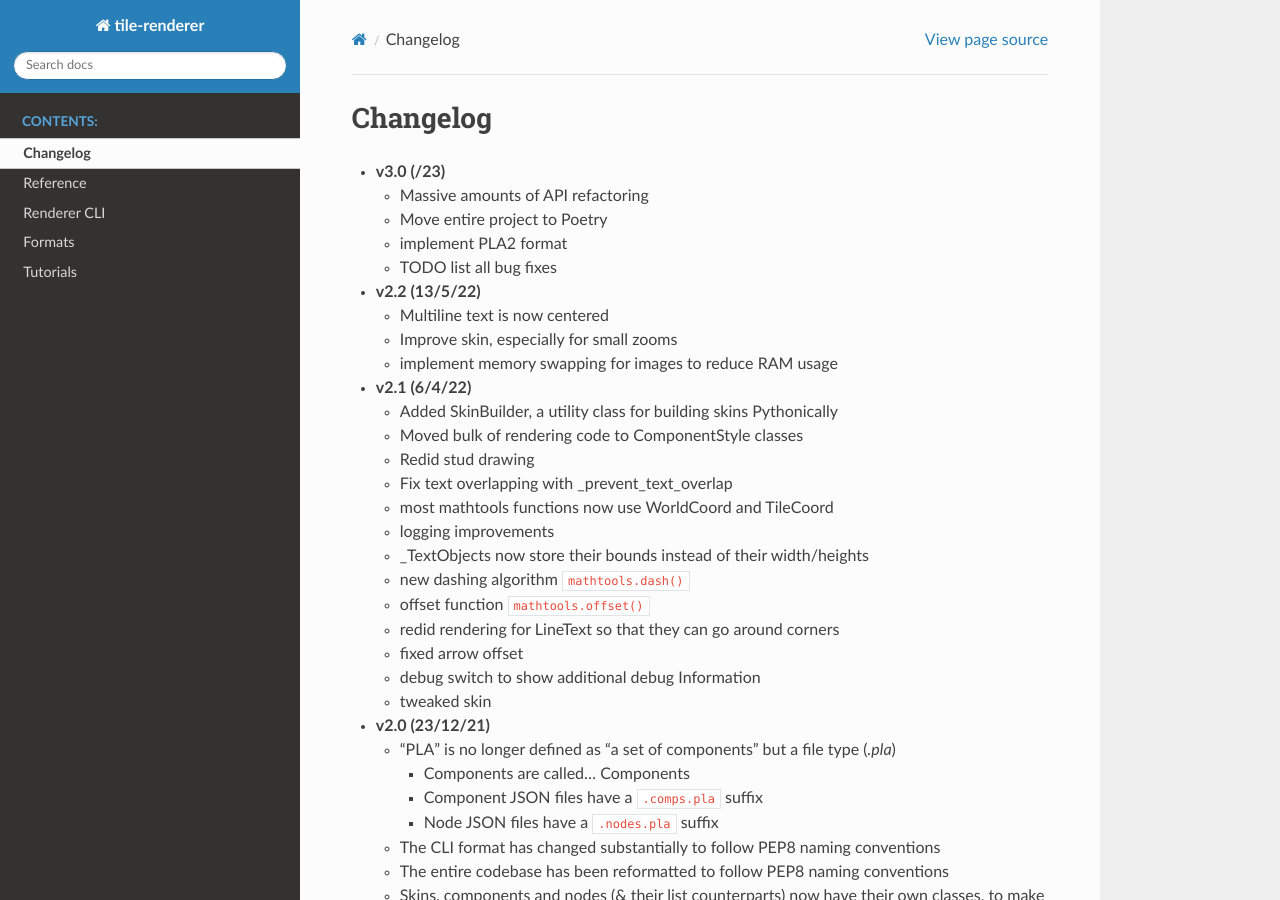
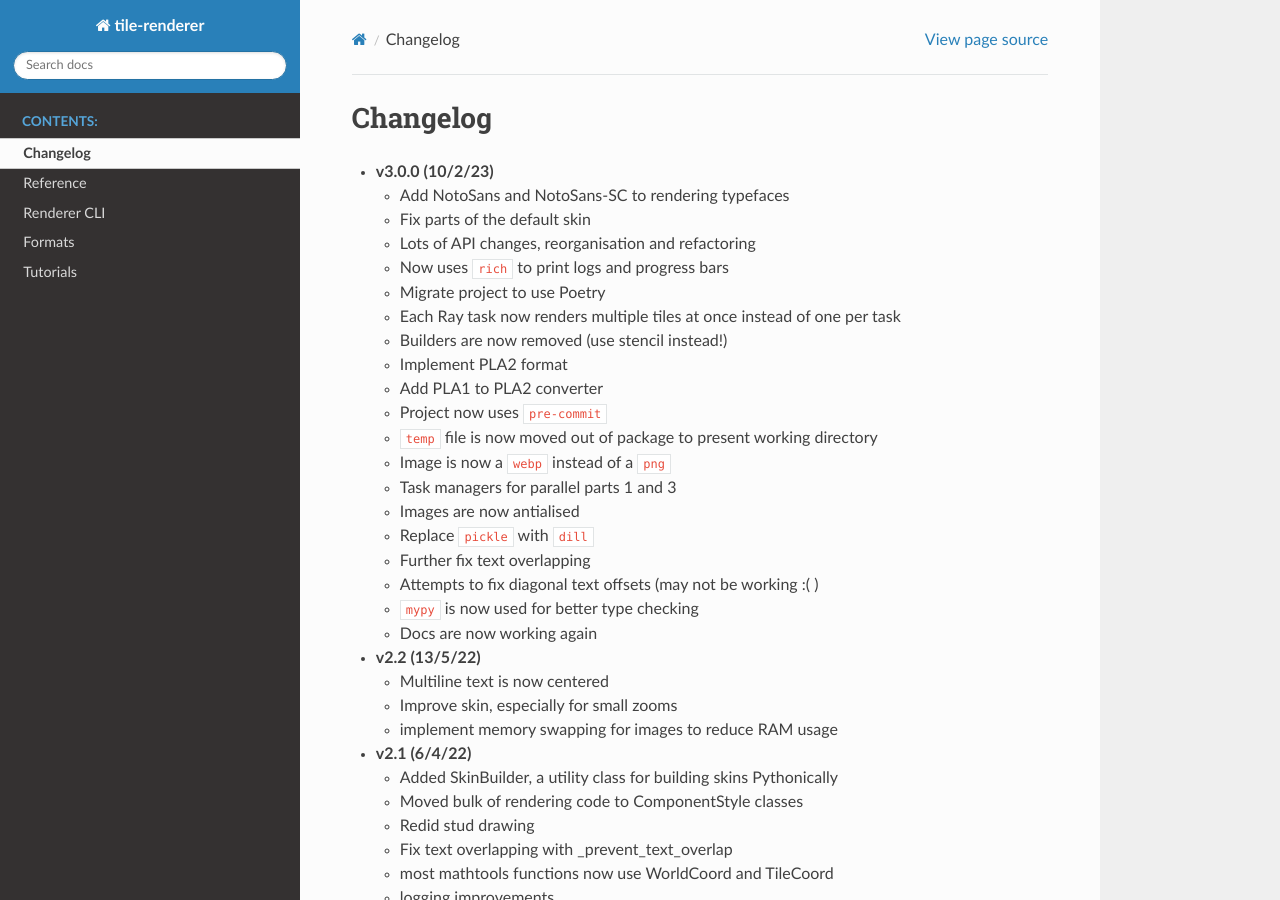
Before and after one commit to MRT-Map/tile-renderer, a Sphinx documentation site: the page built from docs/changelog.rst, in a window 1280 px wide and 900 px high. Built offline with Sphinx 7.4.7 and the Read the Docs theme 2.0.0, drawn with Linux system fonts in a browser that asks for light colours.

Commit message:
update changelog

```diff
--- a/docs/changelog.rst
+++ b/docs/changelog.rst
@@ -1,11 +1,26 @@
 Changelog
 =========
-* **v3.0 (/23)**
+* **v3.0.0 (10/2/23)**
 
-  * Massive amounts of API refactoring
-  * Move entire project to Poetry
-  * implement PLA2 format
-  * TODO list all bug fixes
+  * Add NotoSans and NotoSans-SC to rendering typefaces
+  * Fix parts of the default skin
+  * Lots of API changes, reorganisation and refactoring
+  * Now uses ``rich`` to print logs and progress bars
+  * Migrate project to use Poetry
+  * Each Ray task now renders multiple tiles at once instead of one per task
+  * Builders are now removed (use stencil instead!)
+  * Implement PLA2 format
+  * Add PLA1 to PLA2 converter
+  * Project now uses ``pre-commit``
+  * ``temp`` file is now moved out of package to present working directory
+  * Image is now a ``webp`` instead of a ``png``
+  * Task managers for parallel parts 1 and 3
+  * Images are now antialised
+  * Replace ``pickle`` with ``dill``
+  * Further fix text overlapping
+  * Attempts to fix diagonal text offsets (may not be working :( )
+  * ``mypy`` is now used for better type checking
+  * Docs are now working again
 
 * **v2.2 (13/5/22)**
 
--- a/docs/index.rst
+++ b/docs/index.rst
@@ -1,4 +1,4 @@
-tile-renderer v3.0
+tile-renderer v3.0.0
 =========================================
 
 Leaflet.js streetmap tile renderer, made by 7d. `Git repo here <https://github.com/MRT-Map/tile-renderer>`_
```
Also changed, not shown: README.md (+2 -39 lines).
